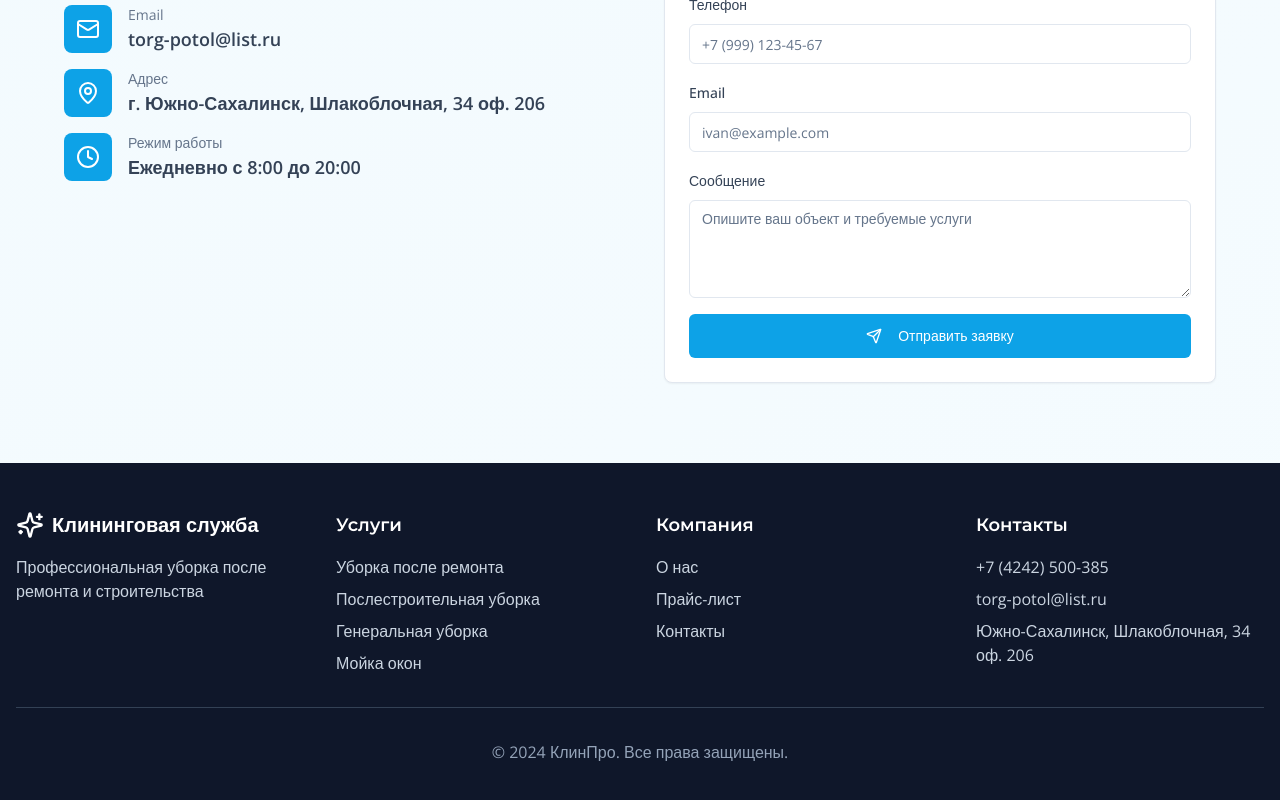
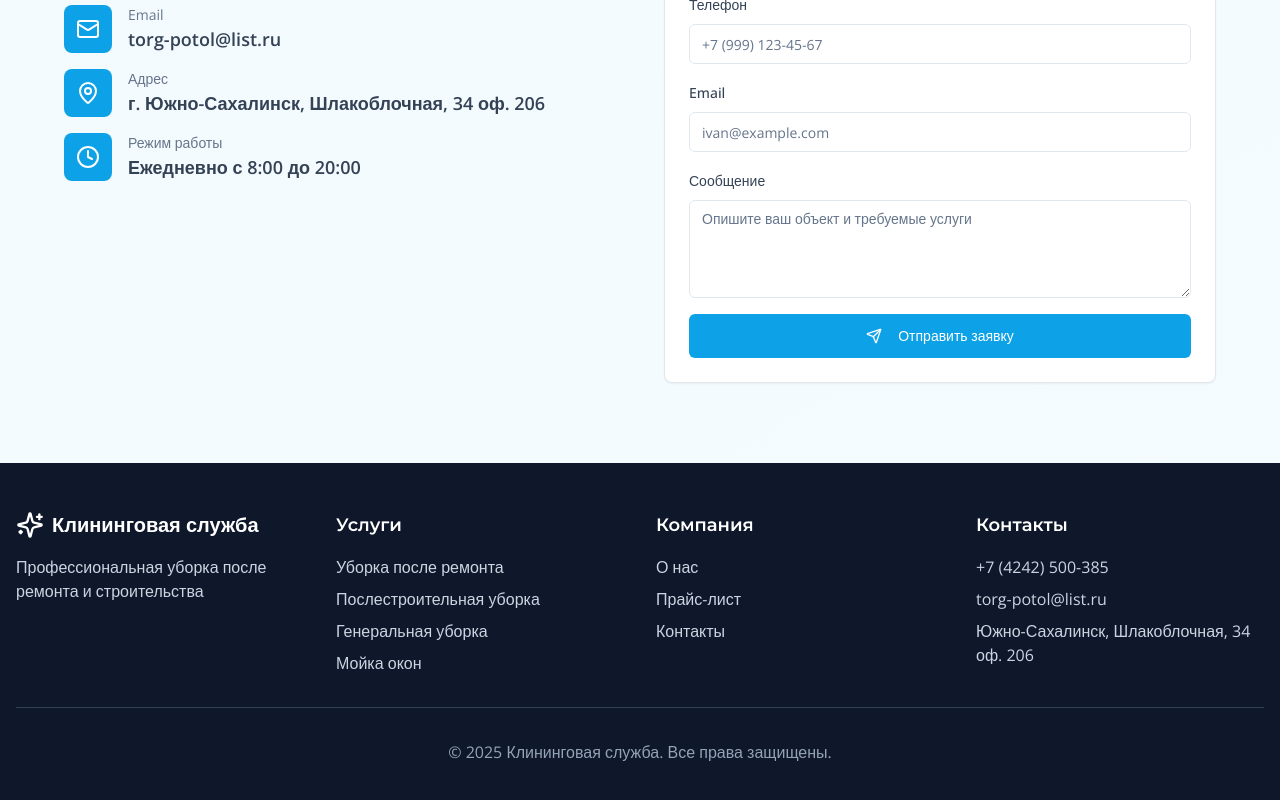
Before and after one commit to pr-poehali-dev/cleaning-services-portal, a React (Vite) app: page / in a window 1280 px wide. Shown: the part 3253-4053 px from the top of the page. Built offline with nearby package versions, Linux system fonts and the light colour scheme.

Commit message:
Обновление компонента интеграции

```diff
--- a/src/pages/Index.tsx
+++ b/src/pages/Index.tsx
@@ -447,7 +447,7 @@ const Index = () => {
           </div>
 
           <div className="border-t border-slate-700 mt-8 pt-8 text-center text-slate-400">
-            <p>&copy; 2024 КлинПро. Все права защищены.</p>
+            <p>© 2025 Клининговая служба. Все права защищены.</p>
           </div>
         </div>
       </footer>
```
